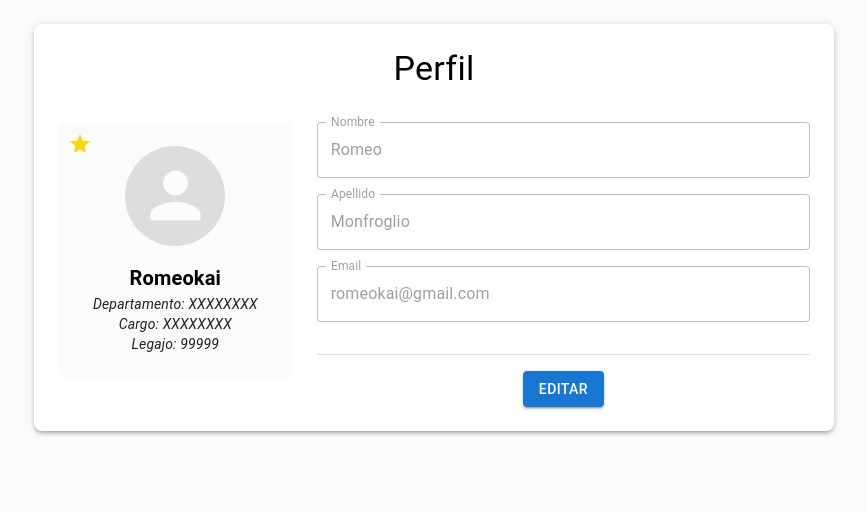
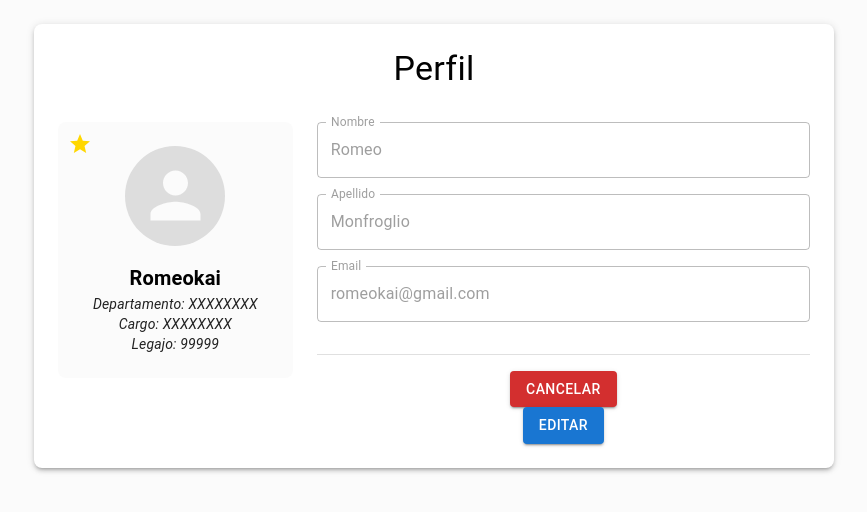
Before and after one commit to xStranged1/Ticket, a React (Vite) app: page /profile/13 in a window 1280 px wide. Shown: the top 512 px of the page, without its empty margins (206-1073 px from the left). Built offline with nearby package versions, Linux system fonts and the light colour scheme.

Commit message:
add boton cancelar/volver en profile y en detalle de ticket

```diff
--- a/src/routes/DetailTicket.tsx
+++ b/src/routes/DetailTicket.tsx
@@ -296,6 +296,9 @@ export const DetailTicket: React.FC<TicketFormProps> = ({ onSubmit }) => {
                 <Grid item xs={12} sm={4}>
                     <Button variant="contained" color="success" fullWidth onClick={handleEdit} disabled={isEditing}>Editar</Button>
                 </Grid>
+                <Grid item xs={12} sm={4}>
+                    <Button variant="contained" color="error" onClick={() => navigate(`/tickets`)}>Volver</Button>
+                </Grid>
             </Grid>
         </Box >
     );
--- a/src/routes/UserProfile.tsx
+++ b/src/routes/UserProfile.tsx
@@ -10,10 +10,11 @@ import {
     Tooltip,
 } from "@mui/material";
 import StarIcon from "@mui/icons-material/Star";
-import { useParams } from "react-router-dom";
-
+import { Navigate, useParams } from "react-router-dom";
+import { useNavigate } from "react-router-dom";
 const UserProfile: React.FC = () => {
 
+    const navigate = useNavigate();
     let { id } = useParams();
     const [isEditing, setIsEditing] = useState(false);
     const [profile, setProfile] = useState({
@@ -28,6 +29,7 @@ const UserProfile: React.FC = () => {
         const { name, value } = e.target;
         setProfile((prevProfile) => ({ ...prevProfile, [name]: value }));
     };
+
 
 
     const toggleEditMode = () => {
@@ -139,6 +141,12 @@ const UserProfile: React.FC = () => {
                                 sx={{ mb: 2 }}
                             />
                             <Divider sx={{ my: 2 }} />
+
+                            <Grid item xs={12} alignContent={"end"}>
+                                <Button variant="contained" color="error" onClick={() => navigate(`/tickets`)}>Cancelar</Button>
+                            </Grid>
+
+                            <Grid>
                                 <Button
                                     variant="contained"
                                     color={isEditing ? "success" : "primary"}
@@ -146,6 +154,8 @@ const UserProfile: React.FC = () => {
                                 >
                                     {isEditing ? "Guardar" : "Editar"}
                                 </Button>
+                            </Grid>
+
                         </Box>
                     </Grid>
                 </Grid>
```
Also changed, not shown: src/environments/environment.ts (added, +8 -0 lines). Lines whose indentation alone changed are shown as unchanged.
